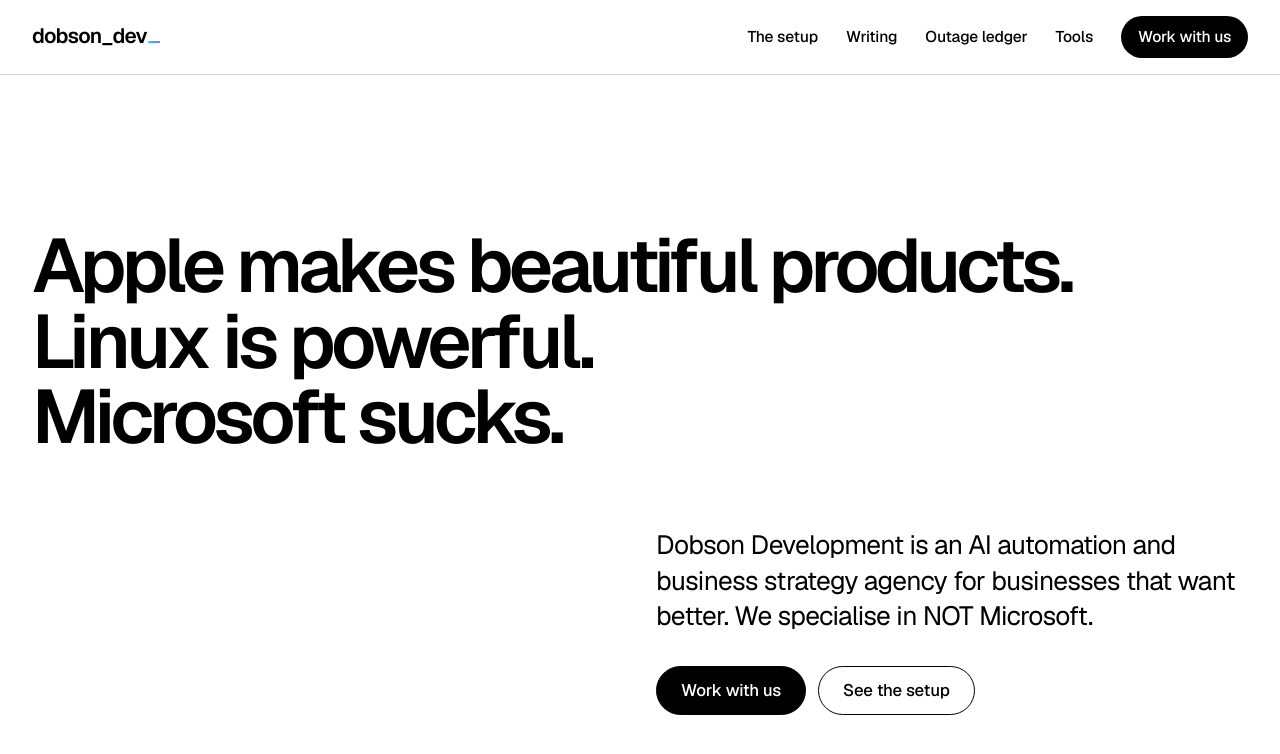
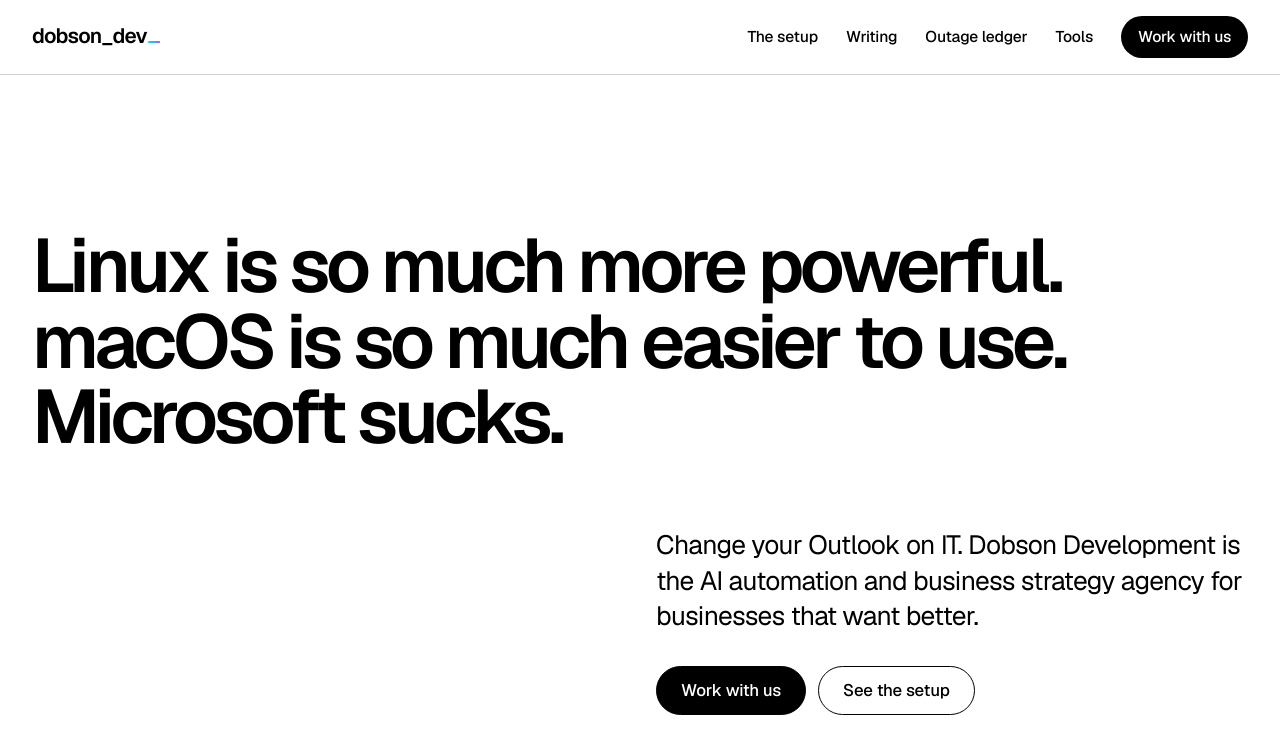
Before and after one commit to RADobson/dobson-dev-site, a Jekyll site: the page built from index.html, in a window 1280 px wide and 900 px high. Shown: the top 754 px of the window. Built offline with Jekyll 4.4.1, drawn with Linux system fonts in a browser that asks for light colours; some of the changed text lies outside the part shown.

Commit message:
Tagline: Change your Outlook on IT, and the new three-line hero
Co-Authored-By: Claude Fable 5.2 <noreply@anthropic.com>
Claude-Session: https://claude.ai/code/session_01HtXGLLn32FbwBLqSDUDidp

```diff
--- a/_config.yml
+++ b/_config.yml
@@ -1,7 +1,7 @@
 # Jekyll Configuration for Dobson Development
 title: Dobson Development
-tagline: We specialise in NOT Microsoft
-description: "Apple makes beautiful products. Linux is powerful. The Australian AI automation and business strategy agency that specialises in NOT Microsoft."
+tagline: Change your Outlook on IT
+description: "Change your Outlook on IT. The Australian AI automation and business strategy agency for businesses that want better: Macs, Linux, Claude and tools you would choose."
 lang: en_AU
 timezone: Australia/Brisbane
 url: "https://dobsondevelopment.com.au"
@@ -11,7 +11,7 @@ baseurl: ""
 author:
   name: Richard Dobson
   email: richard@dobsondevelopment.com.au
-  bio: "Founder of Dobson Development, the agency that specialises in NOT Microsoft. SOC and SIEM engineer turned builder."
+  bio: "Founder of Dobson Development, the agency that changes your Outlook on IT. SOC and SIEM engineer turned builder."
   avatar: /assets/images/richard.jpg
   twitter: RADobson
   github: RADobson
--- a/_data/outages.yml
+++ b/_data/outages.yml
@@ -6,7 +6,7 @@
   label: "Friday 13 November 2026"
   title: "Friday the 13th"
   down: "Exchange Online, Teams, SharePoint, Copilot and Defender XDR, for users in any region."
-  duration: "Still counting when this was posted"
+  duration: "More than 5 hours, and still counting when this was posted"
   said: "Microsoft said a number of its servers had become \"unexpectedly unavailable\"."
   note: "Defender is the security product. The guard dog passed out with the rest of the house. Third Friday on this board."
   source_name: "BleepingComputer"
--- a/_includes/footer.html
+++ b/_includes/footer.html
@@ -3,7 +3,7 @@
         <div>
             <p class="dd-footer-name" aria-label="dobson_dev_">dobson_dev<span class="dd-cursor" aria-hidden="true"></span></p>
             <p>Dobson Development Pty Ltd. ABN 43 688 593 606.<br>Queensland, Australia.</p>
-            <p>AI automation and business strategy. We specialise in NOT Microsoft.</p>
+            <p>AI automation and business strategy.<br>Change your Outlook on IT.</p>
         </div>
         <nav aria-label="Footer">
             <a href="{{ '/setup/' | relative_url }}">The setup</a>
--- a/_layouts/tool.html
+++ b/_layouts/tool.html
@@ -59,7 +59,7 @@
       "name": "Dobson Development",
       "url": "https://dobsondevelopment.com.au",
       "logo": "https://dobsondevelopment.com.au/assets/images/icon.svg",
-      "description": "Australian AI automation and business strategy agency. We specialise in NOT Microsoft.",
+      "description": "Australian AI automation and business strategy agency. Change your Outlook on IT.",
       "areaServed": "AU",
       "sameAs": [
         "https://www.linkedin.com/company/dobson-development",
--- a/index.html
+++ b/index.html
@@ -1,7 +1,7 @@
 ---
 layout: default
 days: true
-description: "Apple makes beautiful products. Linux is powerful. Dobson Development is the Australian AI automation and business strategy agency that specialises in NOT Microsoft."
+description: "Linux is so much more powerful. macOS is so much easier to use. Dobson Development is the Australian AI automation and business strategy agency. Change your Outlook on IT."
 ---
 {% assign latest = site.data.outages | sort: "date" | reverse %}
 {% assign last = latest.first %}
@@ -12,13 +12,13 @@ description: "Apple makes beautiful products. Linux is powerful. Dobson Developm
 
 <section class="hero dd-wrap">
     <h1 class="hero-statement">
-        <span>Apple makes beautiful products.</span>
-        <span>Linux is powerful.</span>
+        <span>Linux is so much more powerful.</span>
+        <span>macOS is so much easier to use.</span>
         <span>Microsoft sucks.</span>
     </h1>
     <div class="hero-sub">
         <div>
-            <p class="lede">Dobson Development is an AI automation and business strategy agency for businesses that want better. We specialise in NOT Microsoft.</p>
+            <p class="lede">Change your Outlook on IT. Dobson Development is the AI automation and business strategy agency for businesses that want better.</p>
             <div class="actions">
                 <a class="button" href="{{ '/work-with-us/' | relative_url }}">Work with us</a>
                 <a class="button button-ghost" href="{{ '/setup/' | relative_url }}">See the setup</a>
```
Also changed, not shown: README.md, assets/images/og-default.png, manifest.webmanifest.
